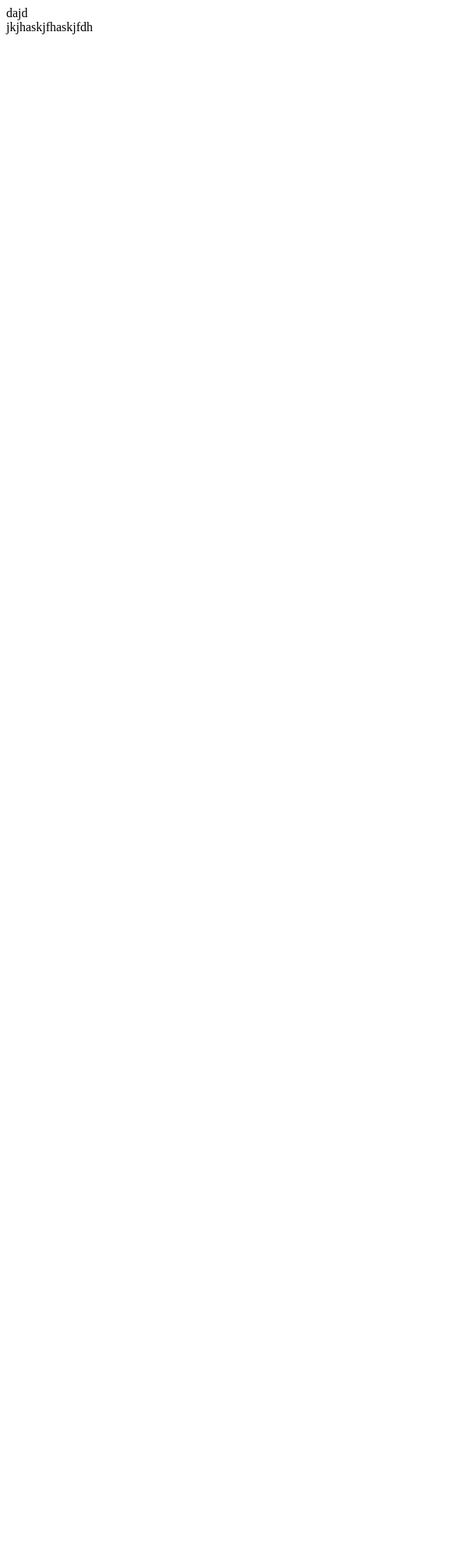
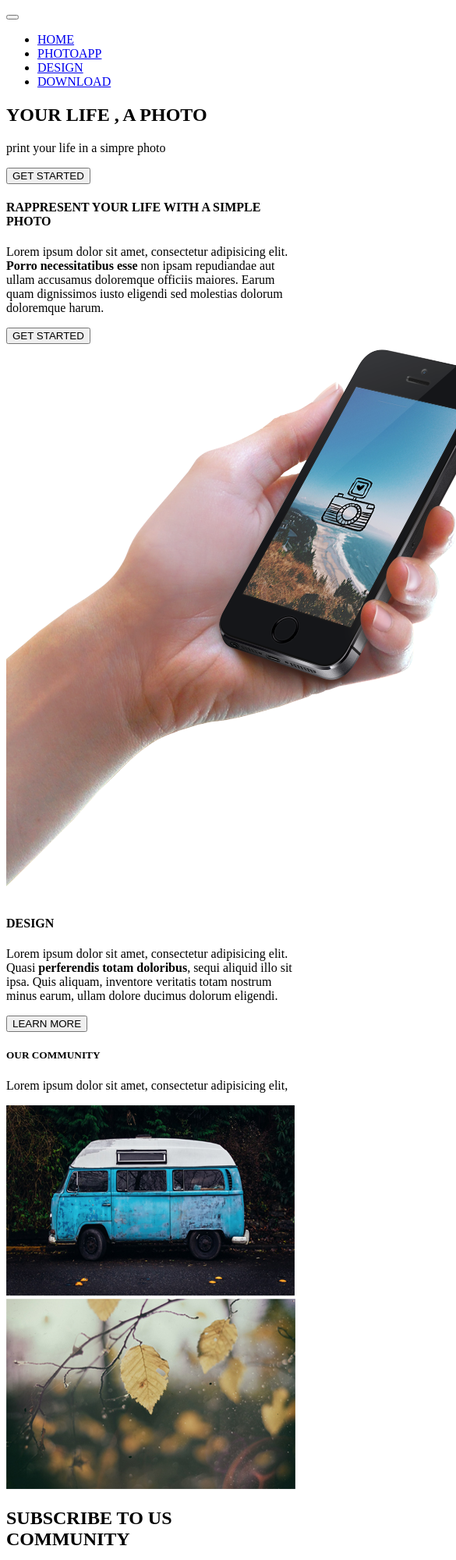
Before and after one commit to ValLR/photolab, a website: page index.html in a window 390 px wide. Shown: the top 2000 px of the page at 78% size, 585 px wide, since content can reach past the window. Before the commit the page ends 844 px from the top, so only its background shows below. Drawn offline with nearby package versions, Linux system fonts and the light colour scheme; files that its build step writes are made by us from their sources.

Commit message:
avances en maqueta html, haciendola responsive.

```diff
--- a/index.html
+++ b/index.html
@@ -4,15 +4,99 @@
 	<meta charset="UTF-8">
 	<meta name="viewport" content="width=device-width, user-scalable=no, initial-scale=1.0, maximum-scale=1.0, minimum-scale=1.0">
 	<title>Photolab</title>
-	<link rel="stylesheet" href="path/to/font-awesome/css/font-awesome.min.css">
+	<script src="https://use.fontawesome.com/477be0bbd3.js"></script>
 	<link rel="stylesheet" href="dist/css/style.min.css">
-		<div class="container ">
+	<section class="home">
+		<nav class="navbar navbar-default">
+		  <div class="container-fluid">
+		    <!-- Brand and toggle get grouped for better mobile display -->
+		    <div class="navbar-header">
+		      <button type="button" class="navbar-toggle collapsed" data-toggle="collapse" data-target="#bs-example-navbar-collapse-1" aria-expanded="false">
+		        <span class="sr-only">Toggle navigation</span>
+		        <span class="icon-bar"></span>
+		        <span class="icon-bar"></span>
+		        <span class="icon-bar"></span>
+		      </button>
+		    </div>
+
+		    <!-- Collect the nav links, forms, and other content for toggling -->
+		    <div class="collapse navbar-collapse" id="bs-example-navbar-collapse-1">
+		      <ul class="nav navbar-nav">
+		        <li><a class="txt-nav" href="#">HOME</a></li>
+		        <li><a class="txt-nav" href="#">PHOTOAPP</a></li>
+		        <li><a class="txt-nav" href="#">DESIGN</a></li>
+		        <li><a class="txt-nav" href="#">DOWNLOAD</a></li>
+		      </ul>
+		    </div><!-- /.navbar-collapse -->
+		  </div><!-- /.container-fluid -->
+		</nav>
+
+		<div class="container">
 			<div class="row">
-				<div class="col-md-3">dajd</div>
-				<div class="col-md-8">jkjhaskjfhaskjfdh</div>
+				<div class="col-md-12 col-s-12 text-center">
+					<h2 class="home-title">YOUR LIFE , A PHOTO</h2>
+					<p class="home-body">print your life in a simpre photo</p>
+					<button class="gStart" type="button" href="">GET STARTED</button>
+				</div>
 			</div>
 		</div>
-
+	</section>
+	<section class="start">
+		<div class="container">
+			<div class="row">
+				<div class="col-md-6 col-s-12">
+					<h4 class="body-title">
+						RAPPRESENT YOUR LIFE WITH A SIMPLE PHOTO
+					</h4>
+					<p class="body">Lorem ipsum dolor sit amet, consectetur adipisicing elit. <b>Porro necessitatibus esse</b> non ipsam repudiandae aut ullam accusamus doloremque officiis maiores. Earum quam dignissimos iusto eligendi sed molestias dolorum doloremque harum.</p>
+					<button class="gStart" href="" type="button">GET STARTED</button>
+				</div>
+				<div class="col-md-6 col-s-12">
+					<img class="responsive" src="dist/img/hand.png" alt="">
+				</div>
+			</div>
+		</div>
+	</section>
+	<section class="design">
+		<div class="container">
+			<div class="row">
+				<div class="col-md-6 col-s-12">
+				<h4 class="body-title">DESIGN</h4>
+					<p class="body">Lorem ipsum dolor sit amet, consectetur adipisicing elit. Quasi <b>perferendis totam doloribus</b>, sequi aliquid illo sit ipsa. Quis aliquam, inventore veritatis totam nostrum minus earum, ullam dolore ducimus dolorum eligendi.</p>
+					<button id="learn" href="" type="button">LEARN MORE</button>
+				</div>
+			</div>
+		</div>
+	</section>
+	<section class="community">
+		<div class="container">
+			<div class="row">
+				<div class="text-center col-md-3 col-s-12">
+					<h5 class="community-title">OUR COMMUNITY</h5>
+					<p class="community-body">Lorem ipsum dolor sit amet, consectetur adipisicing elit,</p>
+				</div>
+				<div class="col-md-4 col-s-12 img-box">
+					<img class="community-img" src="dist/img/car.jpg" alt="">
+				</div>
+				<div class="col-md-4 col-s-12 img-box">
+					<img class="community-img" src="dist/img/leaf.jpg" alt="">
+				</div>
+			</div>
+		</div>
+	</section>
+	<section class="subscribe">
+		<div class="container">
+			<div class="row">
+				<div class="text-center col-md-12 col-s-12">
+					<h2 class="subscribe-title">SUBSCRIBE TO US COMMUNITY</h2>
+  					<div class="input-group">
+					  <input type="text" class="form-control input-subscribe" placeholder="YOUR EMAIL" aria-describedby="basic-addon2">
+					  <span class="input-group-addon glyphicon glyphicon glyphicon-ok input-icono" id="basic-addon2"><i class="fa fa-check" aria-hidden="true"></i></span>
+					</div>
+				</div>
+			</div>
+		</div>
+	</section>
 
 	<script type="text/javascript" src="dist/js/script.js"></script>
 </head>
```
Also changed, not shown: dist/img/bg1.jpg (added), dist/img/bg2.jpg (added), dist/img/car.jpg (added), dist/img/hand.png (added), dist/img/leaf.jpg (added), dist/img/phone.png (added).
